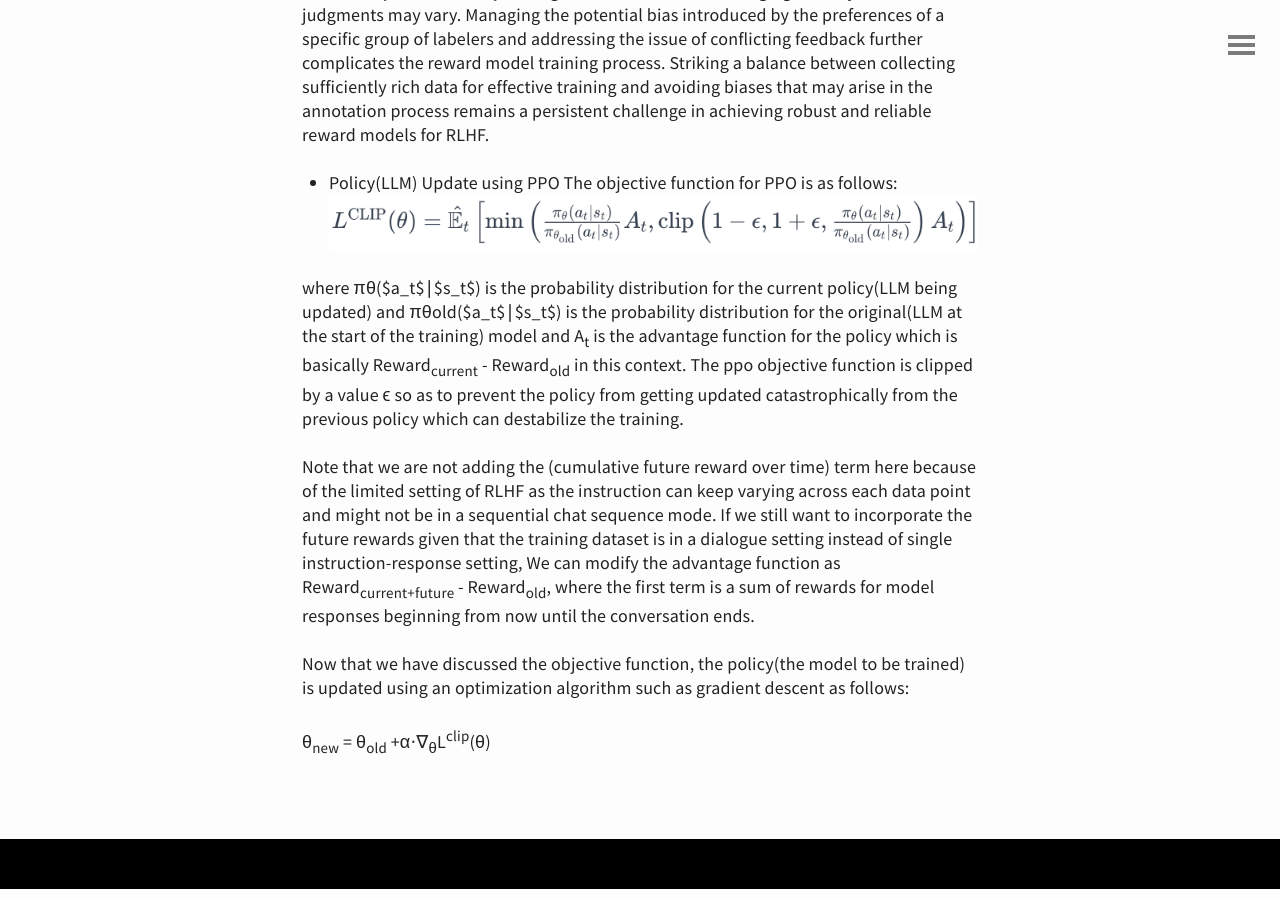
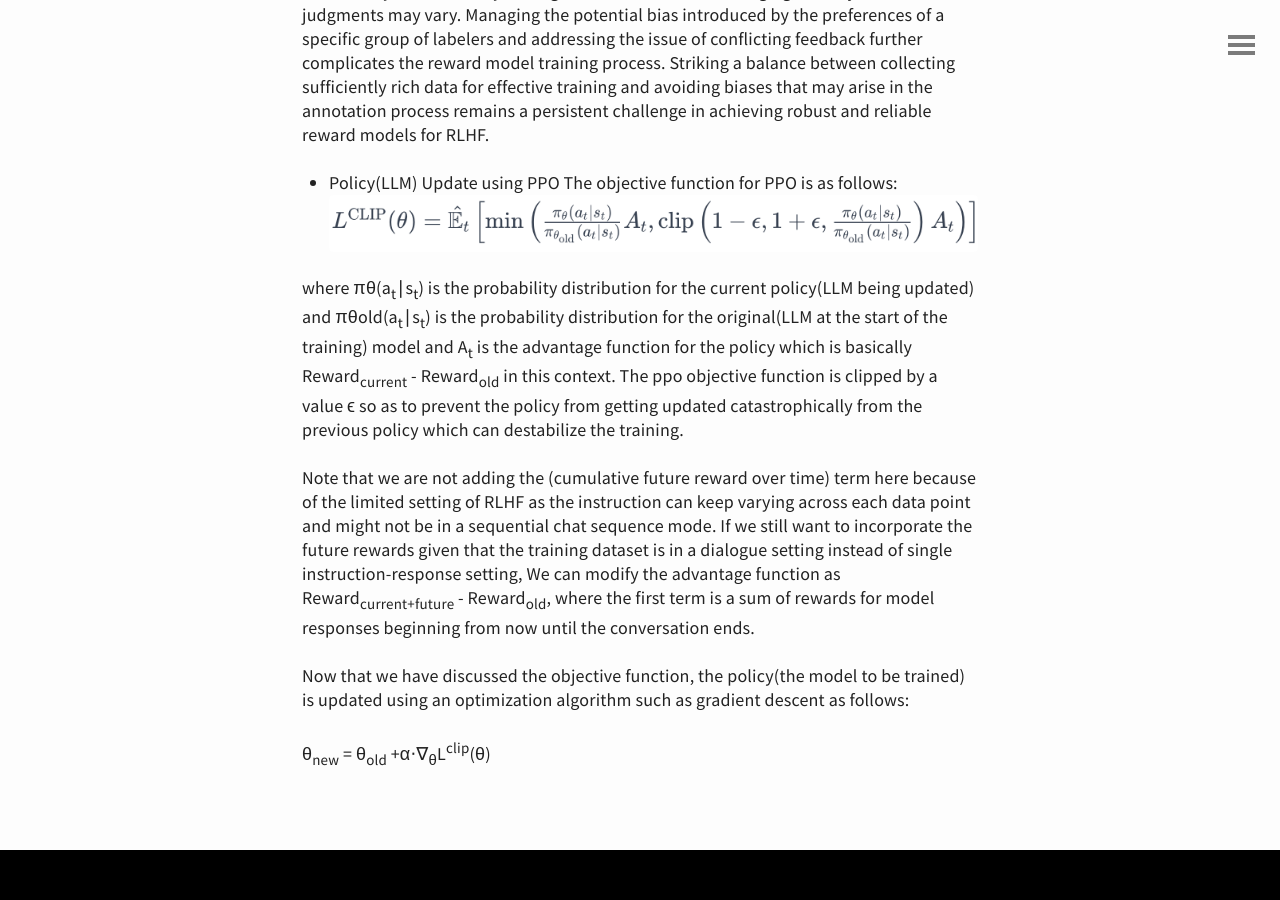
Before and after one commit to spraphul/blog, a Jekyll site: the page built from _posts/2023-11-30-plt.md, in a window 1280 px wide and 900 px high, scrolled down 3187 px. Built offline with Jekyll 4.4.1, drawn with Linux system fonts in a browser that asks for light colours.

Commit message:
Update 2023-11-30-plt.md

```diff
--- a/_posts/2023-11-30-plt.md
+++ b/_posts/2023-11-30-plt.md
@@ -39,7 +39,7 @@ Note: Training reward models in poses several challenges. One significant hurdle
 The objective function for PPO is as follows:
 ![ppo](https://github.com/spraphul/blog/blob/gh-pages/_posts/PPO.png?raw=true)
 
-where πθ($a_t$∣$s_t$) is the probability distribution for the current policy(LLM being updated) and πθold($a_t$∣$s_t$) is the probability distribution for the original(LLM at the start of the training) model and A<sub>t</sub> is the advantage function for the policy which is basically Reward<sub>current</sub> - Reward<sub>old</sub> in this context. The ppo objective function is clipped by a value ϵ so as to prevent the policy from getting updated catastrophically from the previous policy which can destabilize the training.
+where πθ(a<sub>t</sub>∣s<sub>t</sub>) is the probability distribution for the current policy(LLM being updated) and πθold(a<sub>t</sub>∣s<sub>t</sub>) is the probability distribution for the original(LLM at the start of the training) model and A<sub>t</sub> is the advantage function for the policy which is basically Reward<sub>current</sub> - Reward<sub>old</sub> in this context. The ppo objective function is clipped by a value ϵ so as to prevent the policy from getting updated catastrophically from the previous policy which can destabilize the training.
 
 Note that we are not adding the (cumulative future reward over time) term here because of the limited setting of RLHF as the instruction can keep varying across each data point and might not be in a sequential chat sequence mode. If we still want to incorporate the future rewards given that the training dataset is in a dialogue setting instead of single instruction-response setting, We can modify the advantage function as Reward<sub>current+future</sub> - Reward<sub>old</sub>, where the first term is a sum of rewards for model responses beginning from now until the conversation ends.
 
```
